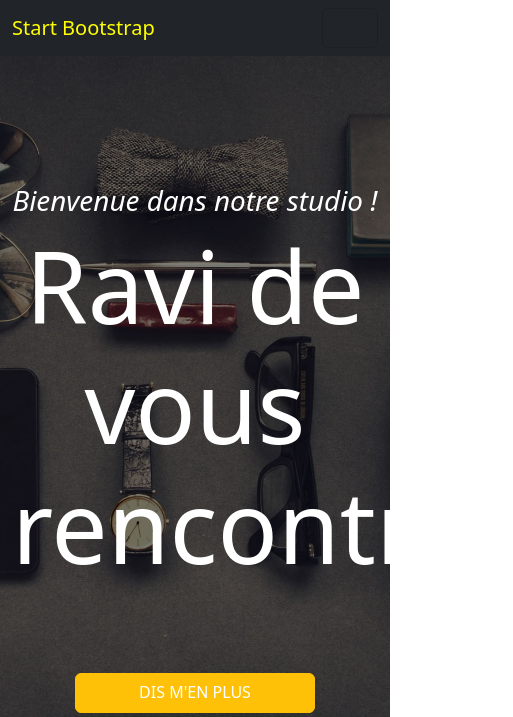
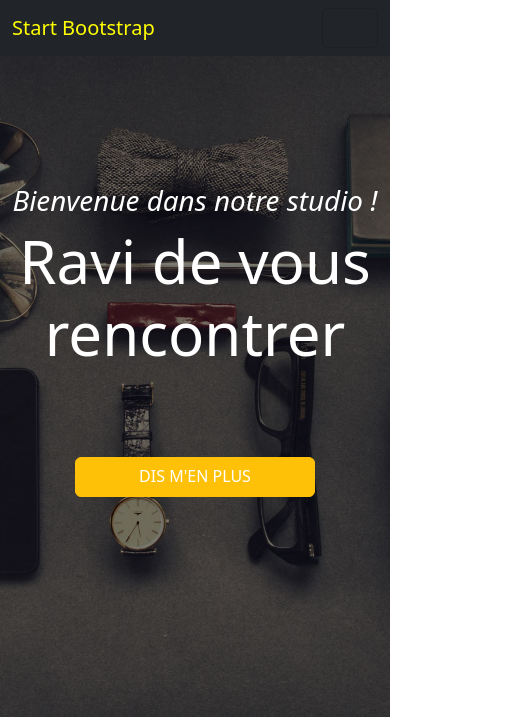
Before and after one commit to IbnHatab9/T-che-8, a plain HTML site: page index.html in a window 390 px wide. Shown: the top 717 px of the page, 513 px wide, since content can reach past the window. Drawn offline with nearby package versions, Linux system fonts and the light colour scheme.

Commit message:
Update style.css

```diff
--- a/style.css
+++ b/style.css
@@ -274,6 +274,11 @@ header {
 .timeline .timeline-body>p {
     margin-bottom: 0;
 }
+@media (max-width: 768px) {
+    .custom-font-size{
+        font-size: 60px;
+    }
+}
 
 @media (min-width: 768px) {
     .timeline:before {
```
